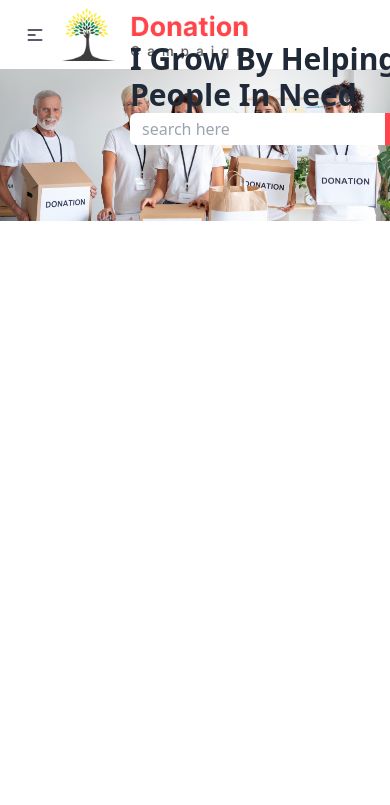
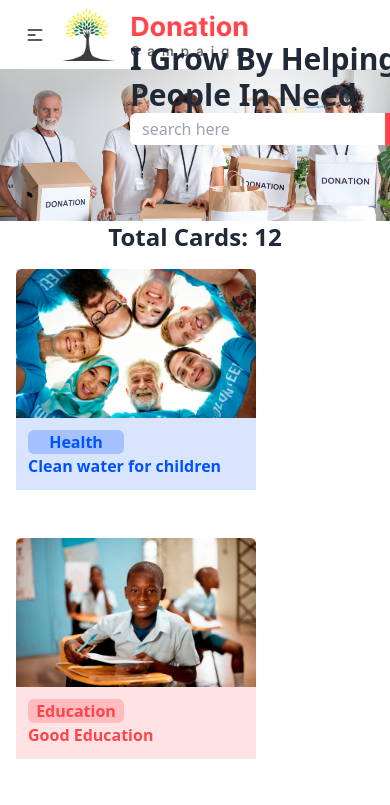
Before and after one commit to Rahaman2080/Assignment-8, a React (Vite) app: page / in a window 390 px wide. Shown: the top 805 px of the page. Built offline with nearby package versions, Linux system fonts and the light colour scheme.

Commit message:
Loaded json data and displayed cards with responsive

```diff
--- a/src/Components/Cards/Card.jsx
+++ b/src/Components/Cards/Card.jsx
@@ -0,0 +1,20 @@
+ import PropTypes from 'prop-types';
+
+const Card = ({card}) => {
+    const {img, category, title, card_bg, category_bg,text_color,} = card;
+
+    return (
+        <div style={{backgroundColor: card_bg}} className="w-60 m-4">
+            <img src={img} alt="" />
+            <div className="my-3 px-3">
+            <p style={{color:text_color, backgroundColor: category_bg}} className="text-base font-semibold text-center w-24 rounded-md px-2">{category}</p>
+            <h3 style={{color:text_color}} className="font-bold text-base">{title}</h3>
+            </div>
+        </div>
+    );
+};
+
+Card.propTypes = {
+    card: PropTypes.object
+}
+export default Card;
--- a/src/Components/Cards/Cards.jsx
+++ b/src/Components/Cards/Cards.jsx
@@ -0,0 +1,27 @@
+import { useEffect } from "react";
+import { useState } from "react";
+import Card from "./Card";
+
+
+const Cards = () => {
+    const [cards, setCards] = useState([]);
+
+    useEffect(()=>{
+        fetch('/card.json')
+        .then(res => res.json())
+        .then(data => setCards(data));
+    },[])
+
+    return (
+        <div>
+            <h1 className="text-2xl font-semibold text-center">Total Cards: {cards.length}</h1>
+            <div className="grid grid-cols-1 md:grid-cols-2 lg:grid-cols-4 gap-4">
+                {
+                    cards.map(card => <Card key={card.id} card={card}></Card>)
+                }
+            </div>
+        </div>
+    );
+};
+
+export default Cards;
--- a/src/Components/Home/Home.jsx
+++ b/src/Components/Home/Home.jsx
@@ -1,4 +1,5 @@
 import Banner from "../Banner/Banner";
+import Cards from "../Cards/Cards";
 
 
 
@@ -7,7 +8,7 @@ const Home = () => {
         <div>
             <Banner></Banner>
             <div className="max-w-5xl mx-auto">
-
+            <Cards></Cards>
             </div>
         </div>
     );
```
